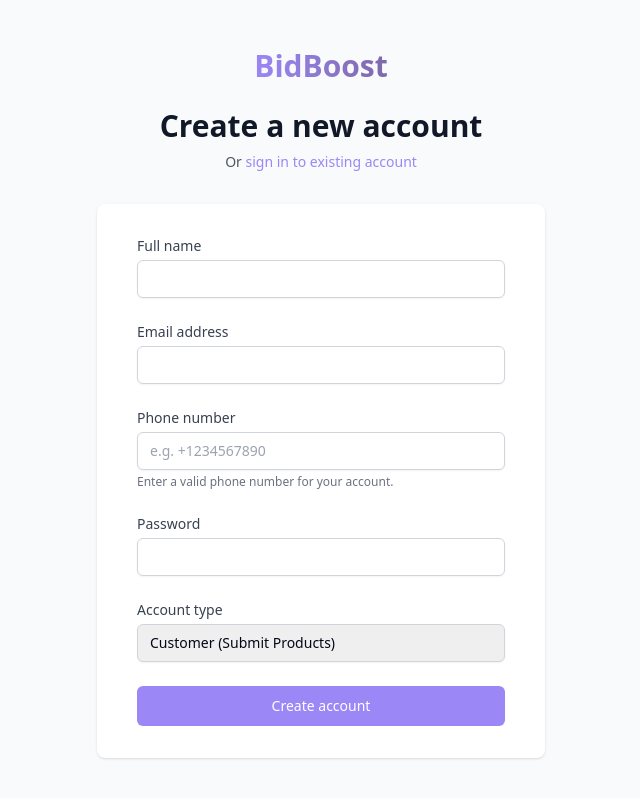
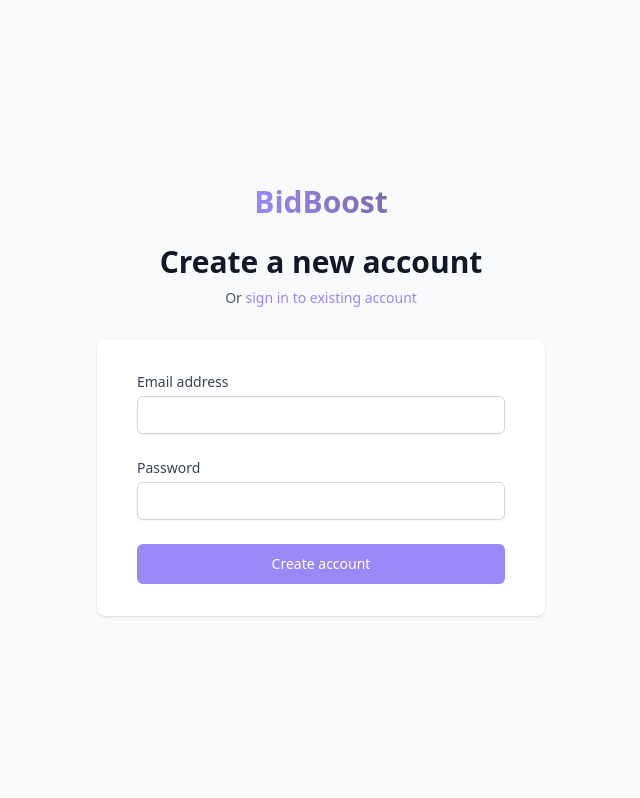
Before and after one commit to Kalp0507/EpiCircle, a React (Vite) app: page /signup in a window 1280 px wide. Shown: the top 798 px of the page, without its empty margins (319-959 px from the left). Built offline with nearby package versions, Linux system fonts and the light colour scheme.

Commit message:
Refactor: Simplify sign-in/up forms
Remove unnecessary fields from sign-in and sign-up forms, keeping only email and password.

```diff
--- a/src/context/AuthContext.tsx
+++ b/src/context/AuthContext.tsx
@@ -1,4 +1,3 @@
-
 import React, { createContext, useContext, useState, useEffect } from "react";
 import { User, UserRole } from "@/types";
 import { supabase } from "@/integrations/supabase/client";
@@ -7,8 +6,8 @@ import { useToast } from "@/components/ui/use-toast";
 interface AuthContextType {
   currentUser: User | null;
   isLoading: boolean;
-  signIn: (email: string, password: string, phone?: string, role?: string) => Promise<void>;
-  signUp: (email: string, password: string, name: string, role: UserRole, phone?: string) => Promise<void>;
+  signIn: (email: string, password: string) => Promise<void>;
+  signUp: (email: string, password: string, name: string, role: UserRole) => Promise<void>;
   signOut: () => Promise<void>;
   navigate: (path: string) => void;
 }
@@ -86,10 +85,9 @@ export const AuthProvider: React.FC<{ children: React.ReactNode }> = ({ children
     };
   }, []);
 
-  const signIn = async (email: string, password: string, phone?: string, role?: string) => {
+  const signIn = async (email: string, password: string) => {
     setIsLoading(true);
     try {
-      // Try to sign in with Supabase
       const { error } = await supabase.auth.signInWithPassword({
         email,
         password
@@ -97,31 +95,8 @@ export const AuthProvider: React.FC<{ children: React.ReactNode }> = ({ children
 
       if (error) throw error;
 
-      // For demo purposes: Create a mock user if role is provided
-      if (role) {
-        console.log("Creating mock user with role:", role);
-
-        // Create a mock user
-        const mockUser = {
-          id: "demo-user-id",
-          name: email.split("@")[0],
-          email,
-          role: role as UserRole,
-          phone
-        };
-
-        setCurrentUser(mockUser);
-        console.log("Mock user created:", mockUser);
-
-        // Use a more robust solution - first set state, then navigate after a small delay
-        setTimeout(() => {
-          console.log("Redirecting to dashboard after delay");
-          navigate("/dashboard");
-        }, 300);
-      } else {
-        // Normal flow - wait for auth state change to populate currentUser
-        console.log("Signed in successfully, waiting for auth state to update");
-      }
+      // Normal flow - wait for auth state change to populate currentUser
+      console.log("Signed in successfully, waiting for auth state to update");
     } catch (error: any) {
       toast({
         variant: "destructive",
@@ -133,7 +108,7 @@ export const AuthProvider: React.FC<{ children: React.ReactNode }> = ({ children
     }
   };
 
-  const signUp = async (email: string, password: string, name: string, role: UserRole, phone?: string) => {
+  const signUp = async (email: string, password: string, name: string, role: UserRole) => {
     setIsLoading(true);
     try {
       const { error } = await supabase.auth.signUp({
@@ -142,8 +117,7 @@ export const AuthProvider: React.FC<{ children: React.ReactNode }> = ({ children
         options: {
           data: {
             name,
-            role,
-            phone
+            role
           }
         }
       });
--- a/src/pages/Auth/SignIn.tsx
+++ b/src/pages/Auth/SignIn.tsx
@@ -3,20 +3,11 @@ import { useState } from "react";
 import { Link } from "react-router-dom";
 import { useAuthNavigation } from "@/hooks/use-auth-navigation";
 import { Button } from "@/components/ui/button";
-import { RadioGroup, RadioGroupItem } from "@/components/ui/radio-group";
-
-const roleOptions = [
-  { value: "customer", label: "Customer" },
-  { value: "vendor", label: "Vendor" },
-  { value: "intern", label: "Intern" },
-];
 
 export default function SignIn() {
   const { signIn } = useAuthNavigation();
   const [email, setEmail] = useState("");
-  const [phone, setPhone] = useState("");
   const [password, setPassword] = useState("");
-  const [role, setRole] = useState("customer"); // default to customer
   const [isLoading, setIsLoading] = useState(false);
   const [error, setError] = useState("");
 
@@ -26,10 +17,7 @@ export default function SignIn() {
     setIsLoading(true);
 
     try {
-      // Pass selected role as an optional mock override (for demo purposes)
-      console.log("Signing in with role:", role);
-      await signIn(email, password, phone, role);
-      // Navigation is handled in the AuthContext.signIn method
+      await signIn(email, password);
     } catch (err) {
       setError("Failed to sign in. Please check your credentials.");
       console.error(err);
@@ -78,30 +66,6 @@ export default function SignIn() {
                   className="appearance-none block w-full px-3 py-2 border border-gray-300 rounded-md shadow-sm placeholder-gray-400 focus:outline-none focus:ring-purple focus:border-purple sm:text-sm"
                 />
               </div>
-              <p className="mt-1 text-xs text-gray-500">
-                Try: customer@example.com, vendor@example.com, or intern@example.com
-              </p>
-            </div>
-            <div>
-              <label htmlFor="phone" className="block text-sm font-medium text-gray-700">
-                Phone number
-              </label>
-              <div className="mt-1">
-                <input
-                  id="phone"
-                  name="phone"
-                  type="tel"
-                  autoComplete="tel"
-                  required
-                  value={phone}
-                  onChange={(e) => setPhone(e.target.value)}
-                  placeholder="e.g. +1234567890"
-                  className="appearance-none block w-full px-3 py-2 border border-gray-300 rounded-md shadow-sm placeholder-gray-400 focus:outline-none focus:ring-purple focus:border-purple sm:text-sm"
-                />
-              </div>
-              <p className="mt-1 text-xs text-gray-500">
-                Enter your phone number. Demo: any valid number.
-              </p>
             </div>
             <div>
               <label htmlFor="password" className="block text-sm font-medium text-gray-700">
@@ -119,28 +83,6 @@ export default function SignIn() {
                   className="appearance-none block w-full px-3 py-2 border border-gray-300 rounded-md shadow-sm placeholder-gray-400 focus:outline-none focus:ring-purple focus:border-purple sm:text-sm"
                 />
               </div>
-              <p className="mt-1 text-xs text-gray-500">
-                Any password will work for this demo
-              </p>
-            </div>
-            <div>
-              <label className="block text-sm font-medium text-gray-700 mb-1">
-                Select profile
-              </label>
-              <RadioGroup
-                defaultValue={role}
-                value={role}
-                onValueChange={setRole}
-                className="flex gap-4"
-                aria-label="Select profile"
-              >
-                {roleOptions.map((opt) => (
-                  <div key={opt.value} className="flex items-center space-x-2">
-                    <RadioGroupItem value={opt.value} id={`role-${opt.value}`} />
-                    <label htmlFor={`role-${opt.value}`} className="text-sm">{opt.label}</label>
-                  </div>
-                ))}
-              </RadioGroup>
             </div>
             <div>
               <Button
--- a/src/pages/Auth/SignUp.tsx
+++ b/src/pages/Auth/SignUp.tsx
@@ -1,16 +1,13 @@
+
 import { useState } from "react";
 import { Link } from "react-router-dom";
 import { useAuthNavigation } from "@/hooks/use-auth-navigation";
 import { Button } from "@/components/ui/button";
-import { UserRole } from "@/types";
 
 export default function SignUp() {
   const { signUp } = useAuthNavigation();
   const [email, setEmail] = useState("");
-  const [phone, setPhone] = useState("");
   const [password, setPassword] = useState("");
-  const [name, setName] = useState("");
-  const [role, setRole] = useState<UserRole>("customer");
   const [isLoading, setIsLoading] = useState(false);
   const [error, setError] = useState("");
 
@@ -20,7 +17,8 @@ export default function SignUp() {
     setIsLoading(true);
 
     try {
-      await signUp(email, password, name, role, phone); // Phone passed
+      // Use a default name based on email, and default to customer role
+      await signUp(email, password, email.split('@')[0], "customer");
     } catch (err) {
       setError("Failed to create account. Please try again.");
       console.error(err);
@@ -56,23 +54,6 @@ export default function SignUp() {
             )}
 
             <div>
-              <label htmlFor="name" className="block text-sm font-medium text-gray-700">
-                Full name
-              </label>
-              <div className="mt-1">
-                <input
-                  id="name"
-                  name="name"
-                  type="text"
-                  autoComplete="name"
-                  required
-                  value={name}
-                  onChange={(e) => setName(e.target.value)}
-                  className="appearance-none block w-full px-3 py-2 border border-gray-300 rounded-md shadow-sm placeholder-gray-400 focus:outline-none focus:ring-purple focus:border-purple sm:text-sm"
-                />
-              </div>
-            </div>
-            <div>
               <label htmlFor="email" className="block text-sm font-medium text-gray-700">
                 Email address
               </label>
@@ -88,28 +69,6 @@ export default function SignUp() {
                   className="appearance-none block w-full px-3 py-2 border border-gray-300 rounded-md shadow-sm placeholder-gray-400 focus:outline-none focus:ring-purple focus:border-purple sm:text-sm"
                 />
               </div>
-            </div>
-            <div>
-              <label htmlFor="phone" className="block text-sm font-medium text-gray-700">
-                Phone number
-              </label>
-              <div className="mt-1">
-                <input
-                  id="phone"
-                  name="phone"
-                  type="tel"
-                  autoComplete="tel"
-                  required
-                  value={phone}
-                  onChange={(e) => setPhone(e.target.value)}
-                  pattern="[0-9+\s-]{7,15}"
-                  placeholder="e.g. +1234567890"
-                  className="appearance-none block w-full px-3 py-2 border border-gray-300 rounded-md shadow-sm placeholder-gray-400 focus:outline-none focus:ring-purple focus:border-purple sm:text-sm"
-                />
-              </div>
-              <p className="mt-1 text-xs text-gray-500">
-                Enter a valid phone number for your account.
-              </p>
             </div>
             <div>
               <label htmlFor="password" className="block text-sm font-medium text-gray-700">
@@ -129,24 +88,6 @@ export default function SignUp() {
               </div>
             </div>
             <div>
-              <label htmlFor="role" className="block text-sm font-medium text-gray-700">
-                Account type
-              </label>
-              <div className="mt-1">
-                <select
-                  id="role"
-                  name="role"
-                  value={role}
-                  onChange={(e) => setRole(e.target.value as UserRole)}
-                  className="appearance-none block w-full px-3 py-2 border border-gray-300 rounded-md shadow-sm placeholder-gray-400 focus:outline-none focus:ring-purple focus:border-purple sm:text-sm"
-                >
-                  <option value="customer">Customer (Submit Products)</option>
-                  <option value="vendor">Vendor (Quote Products)</option>
-                  <option value="intern">Intern (View Reports)</option>
-                </select>
-              </div>
-            </div>
-            <div>
               <Button
                 type="submit"
                 variant="purple"
```
